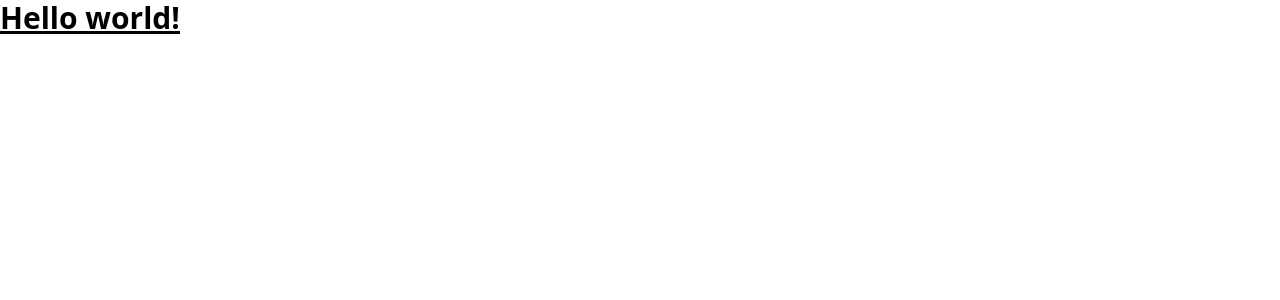
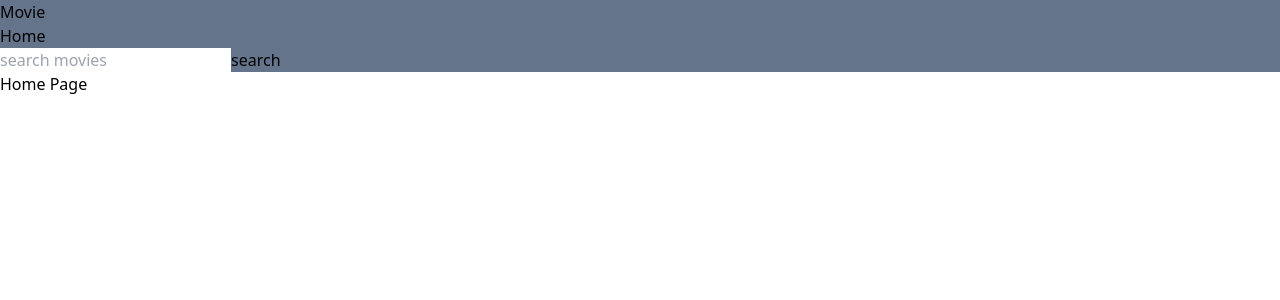
Before and after one commit to Hacktiv8-Final-Project-4/movie-app, a React (Vite) app: page / in a window 1280 px wide. Shown: the top 300 px of the page. Built offline with nearby package versions, Linux system fonts and the light colour scheme; no server answers.

Commit message:
add: header

```diff
--- a/src/app/App.jsx
+++ b/src/app/App.jsx
@@ -1,8 +1,16 @@
 /* eslint-disable no-unused-vars */
 import React from "react";
+import Header from "../components/Header";
 
 const App = () => {
-  return <h1 className="text-3xl font-bold underline">Hello world!</h1>;
+  return (
+    <>
+      <Header />
+      <main>
+        <h2>Home Page</h2>
+      </main>
+    </>
+  );
 };
 
 export default App;
--- /dev/null
+++ b/src/components/Header.jsx
@@ -0,0 +1,33 @@
+import { useState } from "react";
+import { Link } from "react-router-dom";
+
+export default function Header() {
+
+  const [title, setTitle] = useState("");
+
+  const handleInputChange = (event) => {
+    setTitle(event.target.value);
+  }
+
+  return (
+    <header className="bg-slate-500">
+      <h1>Movie</h1>
+      <nav>
+        <ul>
+          <li>
+            <Link to="/">Home</Link>
+          </li>
+          <li>
+            <input
+              type="text"
+              value={title}
+              placeholder="search movies"
+              onChange={handleInputChange}
+            />
+            <button>search</button>
+          </li>
+        </ul>
+      </nav>
+    </header>
+  )
+}
--- a/src/main.jsx
+++ b/src/main.jsx
@@ -13,7 +13,7 @@ const router = createBrowserRouter([
     element: <App />
   },
   {
-    path: "search",
+    path: ":searchParams",
     element: <Search />
   }
 ])
--- a/src/pages/Search.jsx
+++ b/src/pages/Search.jsx
@@ -1,11 +1,12 @@
 import { useEffect } from "react";
 import { searchMoviesByTitle } from "../features/searchSlice";
 import { useDispatch, useSelector } from "react-redux";
+import Header from "../components/Header";
 
 export default function Search() {
   const dispatch = useDispatch();
+
   const movies = useSelector((state) => state.search);
-
   useEffect(() => {
     dispatch(searchMoviesByTitle("avengers"));
   }, [dispatch]);
@@ -13,8 +14,11 @@ export default function Search() {
   console.log(movies?.searchResults);
 
   return (
-    <div>
-      <h1>Search Page</h1>
-    </div>
+    <>
+      <Header />
+      <main>
+        <h1>Search Page</h1>
+      </main>
+    </>
   );
 }
```
